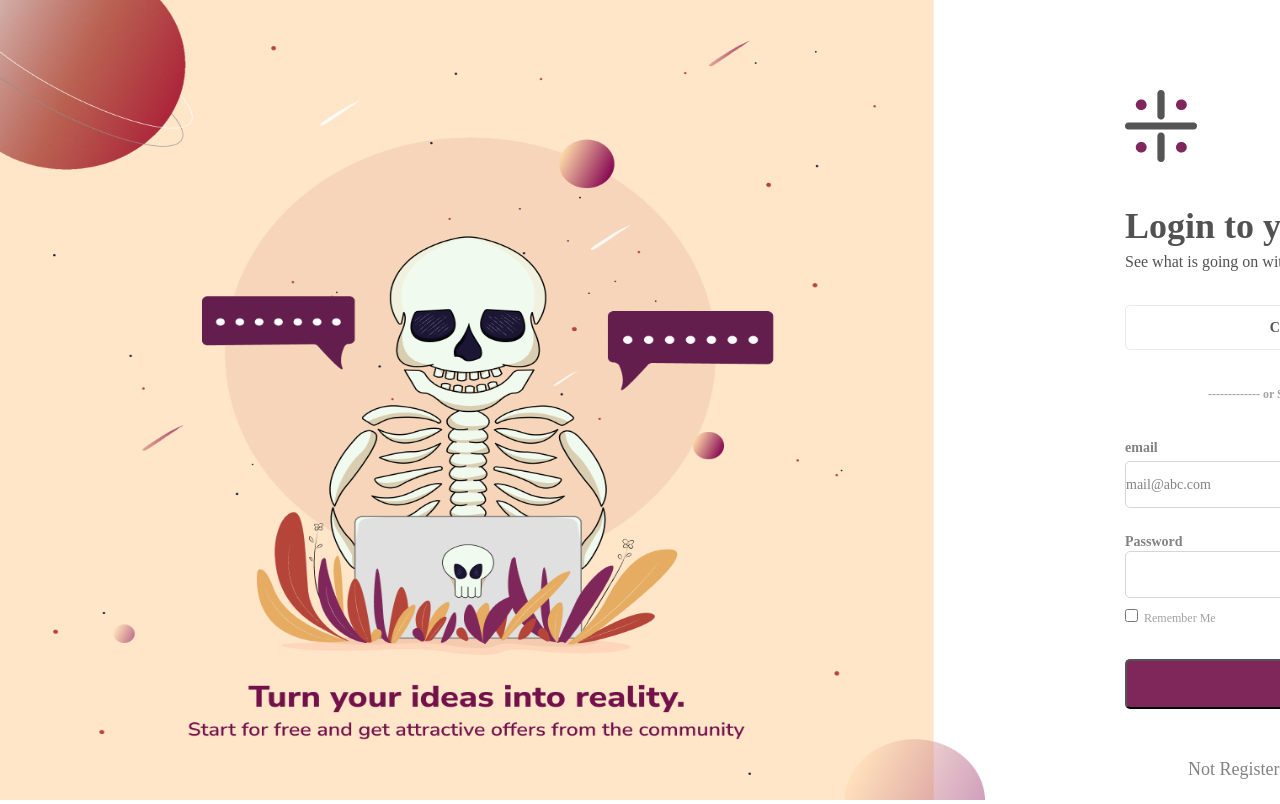
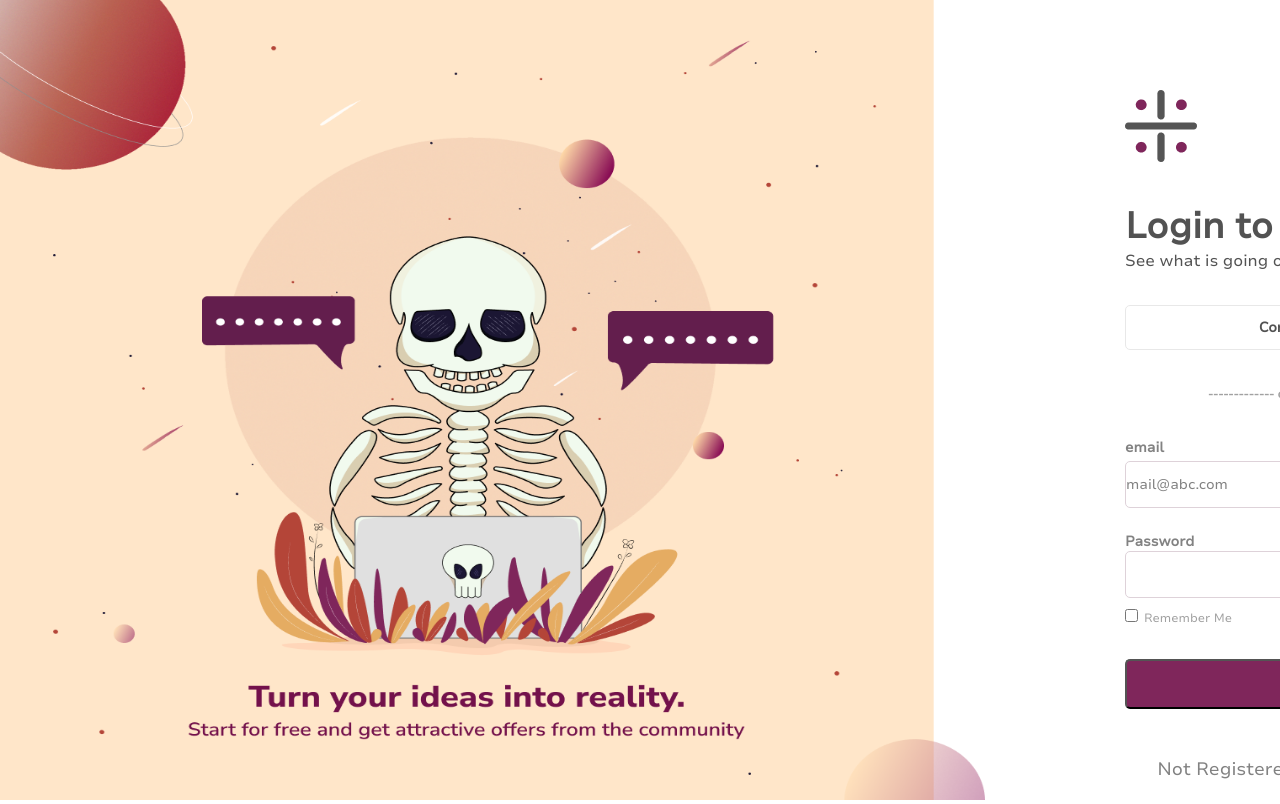
Before and after one commit to anuna79/html-css-challenge3, a plain HTML site: page index.HTML in a window 1280 px wide. Shown: the top 804 px of the page. Drawn offline with Linux system fonts and the light colour scheme; a web font is replaced by a local one.

Commit message:
Update style.css

```diff
--- a/style.css
+++ b/style.css
@@ -1,6 +1,6 @@
 @font-face {
    font-family: nunito_sans;
-   src: url(static/NunitoSans_7pt-Regular.ttf);
+   src: url(NunitoSans_7pt-Regular.ttf);
 }
 
 body {
```
